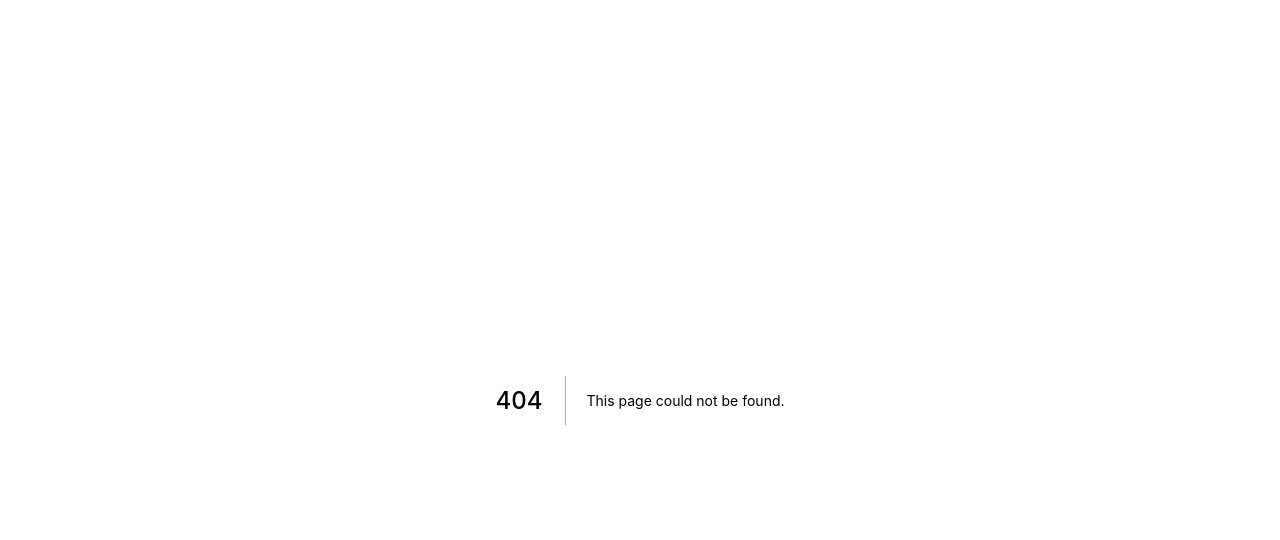
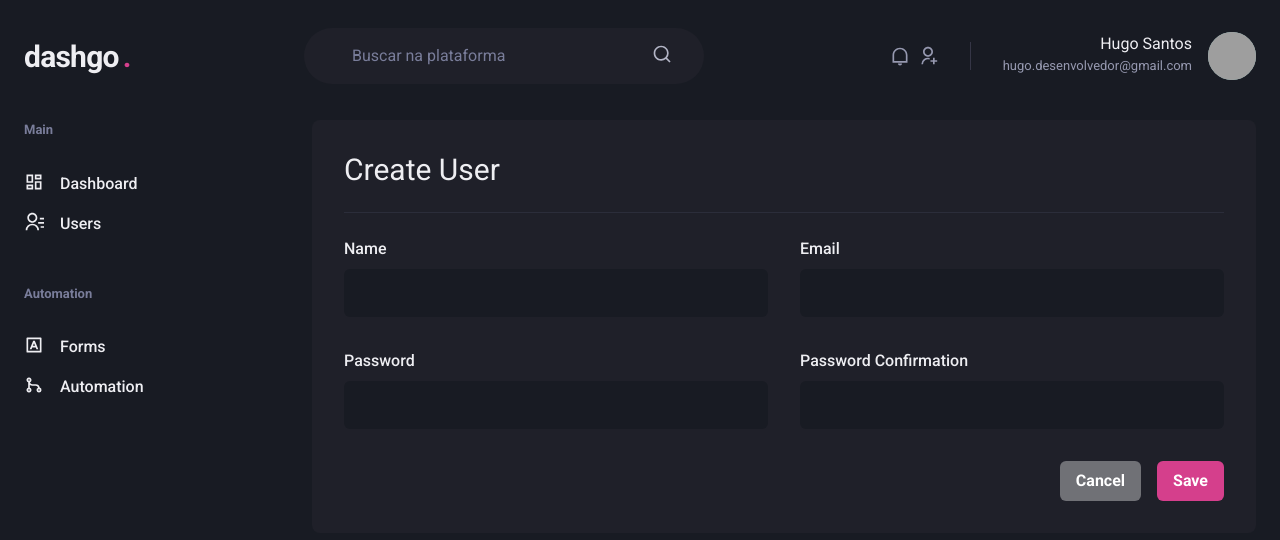
Before and after one commit to hugo-desenvolvedor/dashgo-reactjs, a Next.js app: page /users/create in a window 1280 px wide. Before the commit this address had no page. Shown: the top 540 px of the page. Built offline with nearby package versions, Linux system fonts and the light colour scheme; grey boxes are pictures that could not be loaded.

Commit message:
feat: create add user form

```diff
--- a/src/components/Form/Input.tsx
+++ b/src/components/Form/Input.tsx
@@ -11,7 +11,7 @@ interface  InputFormProps extends ChackraInputProps {
 export default function Input ( { name, id, label, ...rest }: InputFormProps ) {
     return <FormControl>
 
-        { !!label && <FormLabel htmlFor="email" className={styles.label}>{name}</FormLabel>}
+        { !!label && <FormLabel htmlFor="email" className={styles.label}>{label}</FormLabel>}
 
         <ChakraInput
             name={name}
--- /dev/null
+++ b/src/pages/users/create.tsx
@@ -0,0 +1,42 @@
+import { Divider, Flex, Box, Heading, HStack, Button, SimpleGrid, VStack } from '@chakra-ui/react'
+
+import { Header } from '../../components/Header'
+import { Sidebar } from '../../components/Sidebar'
+import Input from '../../components/Form/Input';
+
+
+export default function CreateUser() {
+    return (
+        <Box>
+            <Header />
+            <Flex w="100%" my="6" maxWidth={1480} mx="auto" px="6">
+                <Sidebar />
+
+                <Box flex="1" borderRadius={8} bg="gray.800" p="8">
+                    <Heading size="lg" fontWeight="normal">Create User</Heading>
+
+                    <Divider my="6" borderColor="gray.700"></Divider>
+
+                    <VStack spacing="8">
+                        <SimpleGrid minChildWidth="240px" spacing="8" w="100%">
+                            <Input name="name" type="text" label="Name" />
+                            <Input name="email" type="text" label="Email" />
+                        </SimpleGrid>
+
+                        <SimpleGrid minChildWidth="240px" spacing="8" w="100%">
+                            <Input name="password" type="password" label="Password" />
+                            <Input name="password_confirmation" type="password" label="Password confirmation" />
+                        </SimpleGrid>
+                    </VStack>
+
+                    <Flex mt="8" justify="flex-end">
+                        <HStack spacing="4">
+                            <Button colorScheme="whiteAlpha">Cancel</Button>
+                            <Button colorScheme="pink">Save</Button>
+                        </HStack>
+                    </Flex>
+                </Box>
+            </Flex>
+        </Box>
+    );
+}
```
Also changed, not shown: 1 other file (tests, documents, lock files or other folders).
